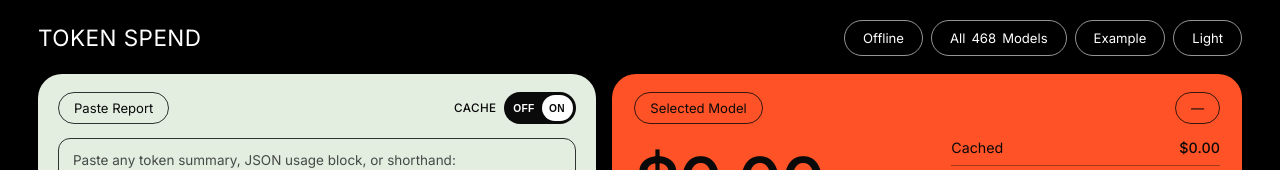
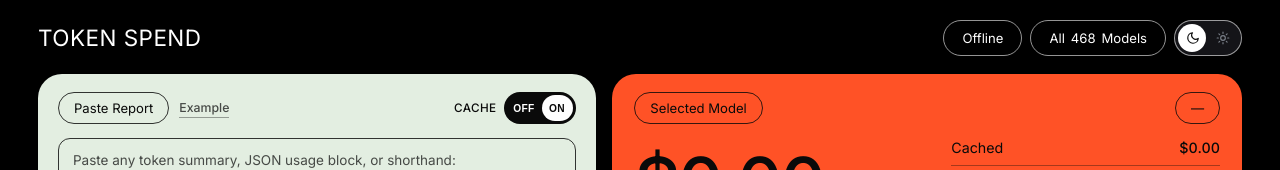
Before and after one commit to techcamper19/tokencounter, a plain HTML site: page index.html in a window 1280 px wide. Shown: the top 170 px of the page. Drawn offline with Linux system fonts and the light colour scheme; no server answers.

Commit message:
Use sliding Moon/Sun theme toggle and move Clear/Example inside Paste Report card

```diff
--- a/app.js
+++ b/app.js
@@ -666,8 +666,8 @@
     const mode = theme === 'light' ? 'light' : 'dark';
     document.documentElement.setAttribute('data-theme', mode);
     if (el.themeToggleBtn) {
-      el.themeToggleBtn.textContent = mode === 'dark' ? 'Light' : 'Dark';
-      el.themeToggleBtn.setAttribute('aria-pressed', String(mode === 'light'));
+      el.themeToggleBtn.classList.toggle('is-light', mode === 'light');
+      el.themeToggleBtn.setAttribute('aria-checked', String(mode === 'light'));
     }
     try {
       localStorage.setItem(STORAGE_KEYS.theme, mode);
--- a/index.html
+++ b/index.html
@@ -10,7 +10,7 @@
     href="https://fonts.googleapis.com/css2?family=IBM+Plex+Mono:wght@400;500&family=Inter:wght@300;400;500;600;700&display=swap"
     rel="stylesheet"
   />
-  <link rel="stylesheet" href="style.css?v=3.4" />
+  <link rel="stylesheet" href="style.css?v=3.5" />
 </head>
 <body>
   <div class="shell">
@@ -24,8 +24,27 @@
         <button id="openAllBtn" class="pill-dark" type="button">
           All <span id="topCatalogCount">468</span> Models
         </button>
-        <button id="clearOrSampleBtn" class="pill-dark" type="button">Example</button>
-        <button id="themeToggleBtn" class="pill-dark" type="button" aria-label="Switch color theme" title="Toggle light or dark mode">Light</button>
+        <button
+          id="themeToggleBtn"
+          class="theme-switch-pill"
+          type="button"
+          role="switch"
+          aria-checked="false"
+          aria-label="Toggle light or dark mode"
+          title="Switch between Dark and Light mode"
+        >
+          <span class="ts-opt ts-dark" aria-hidden="true">
+            <svg width="14" height="14" viewBox="0 0 24 24" fill="none" stroke="currentColor" stroke-width="2" stroke-linecap="round" stroke-linejoin="round">
+              <path d="M21 12.79A9 9 0 1 1 11.21 3 7 7 0 0 0 21 12.79z" />
+            </svg>
+          </span>
+          <span class="ts-opt ts-light" aria-hidden="true">
+            <svg width="14" height="14" viewBox="0 0 24 24" fill="none" stroke="currentColor" stroke-width="2" stroke-linecap="round" stroke-linejoin="round">
+              <circle cx="12" cy="12" r="4" />
+              <path d="M12 2v2M12 20v2M4.93 4.93l1.41 1.41M17.66 17.66l1.41 1.41M2 12h2M20 12h2M4.93 19.07l1.41-1.41M17.66 6.34l1.41-1.41" />
+            </svg>
+          </span>
+        </button>
       </div>
     </header>
 
@@ -36,7 +55,10 @@
         <!-- Pale-Mint Hero Paste Card -->
         <article class="tile tile-mint">
           <div class="tile-head">
-            <span class="pill-ink">Paste Report</span>
+            <div class="tile-head-left">
+              <span class="pill-ink">Paste Report</span>
+              <button id="clearOrSampleBtn" class="ink-action-link" type="button">Example</button>
+            </div>
             <div class="cache-toggle-wrap">
               <span class="toggle-caption" id="cacheToggleLabel">CACHE</span>
               <button
@@ -231,6 +253,6 @@
     <div id="drawerList" class="drawer-list"></div>
   </aside>
 
-  <script src="app.js?v=3.4" defer></script>
+  <script src="app.js?v=3.5" defer></script>
 </body>
 </html>
--- a/style.css
+++ b/style.css
@@ -161,6 +161,56 @@ body {
   cursor: wait;
 }
 
+/* Distinct Tactile Moon/Sun Theme Switch */
+.theme-switch-pill {
+  position: relative;
+  display: inline-grid;
+  grid-template-columns: 1fr 1fr;
+  align-items: center;
+  width: 68px;
+  height: 36px;
+  padding: 3px;
+  border-radius: var(--radius-pill);
+  border: 1px solid var(--border-light);
+  background-color: var(--bg-drawer-hover);
+  cursor: pointer;
+}
+
+.theme-switch-pill::before {
+  content: "";
+  position: absolute;
+  top: 3px;
+  left: 3px;
+  width: 28px;
+  height: 28px;
+  border-radius: 50%;
+  background-color: var(--ink-on-void);
+  transform: translateX(0);
+  transition: transform 0.16s ease;
+}
+
+.theme-switch-pill.is-light::before {
+  transform: translateX(32px);
+}
+
+.ts-opt {
+  position: relative;
+  z-index: 1;
+  display: grid;
+  place-items: center;
+  transition: color 0.14s ease;
+}
+
+.theme-switch-pill:not(.is-light) .ts-dark,
+.theme-switch-pill.is-light .ts-light {
+  color: var(--ink-on-void-inv);
+}
+
+.theme-switch-pill:not(.is-light) .ts-light,
+.theme-switch-pill.is-light .ts-dark {
+  color: var(--ink-dim);
+}
+
 .pill-ink {
   display: inline-flex;
   align-items: center;
@@ -236,6 +286,31 @@ body {
   align-items: center;
   justify-content: space-between;
   gap: 10px;
+}
+
+.tile-head-left {
+  display: inline-flex;
+  align-items: center;
+  gap: 10px;
+}
+
+.ink-action-link {
+  appearance: none;
+  border: none;
+  background: transparent;
+  padding: 2px 0;
+  color: var(--ink-dark-soft);
+  font-family: var(--font-sans);
+  font-size: 0.82rem;
+  font-weight: 500;
+  border-bottom: 1px solid var(--border-ink-soft);
+  cursor: pointer;
+  transition: color 0.12s ease, border-color 0.12s ease;
+}
+
+.ink-action-link:hover {
+  color: var(--ink-dark);
+  border-bottom-color: var(--ink-dark);
 }
 
 /* Physical Cache Toggle (OFF / ON) */
@@ -1031,6 +1106,7 @@ body {
 
 @media (prefers-reduced-motion: reduce) {
   .phys-toggle::before,
+  .theme-switch-pill::before,
   .tbar-fill,
   .split-paid-fill,
   .pin-dot,
```
